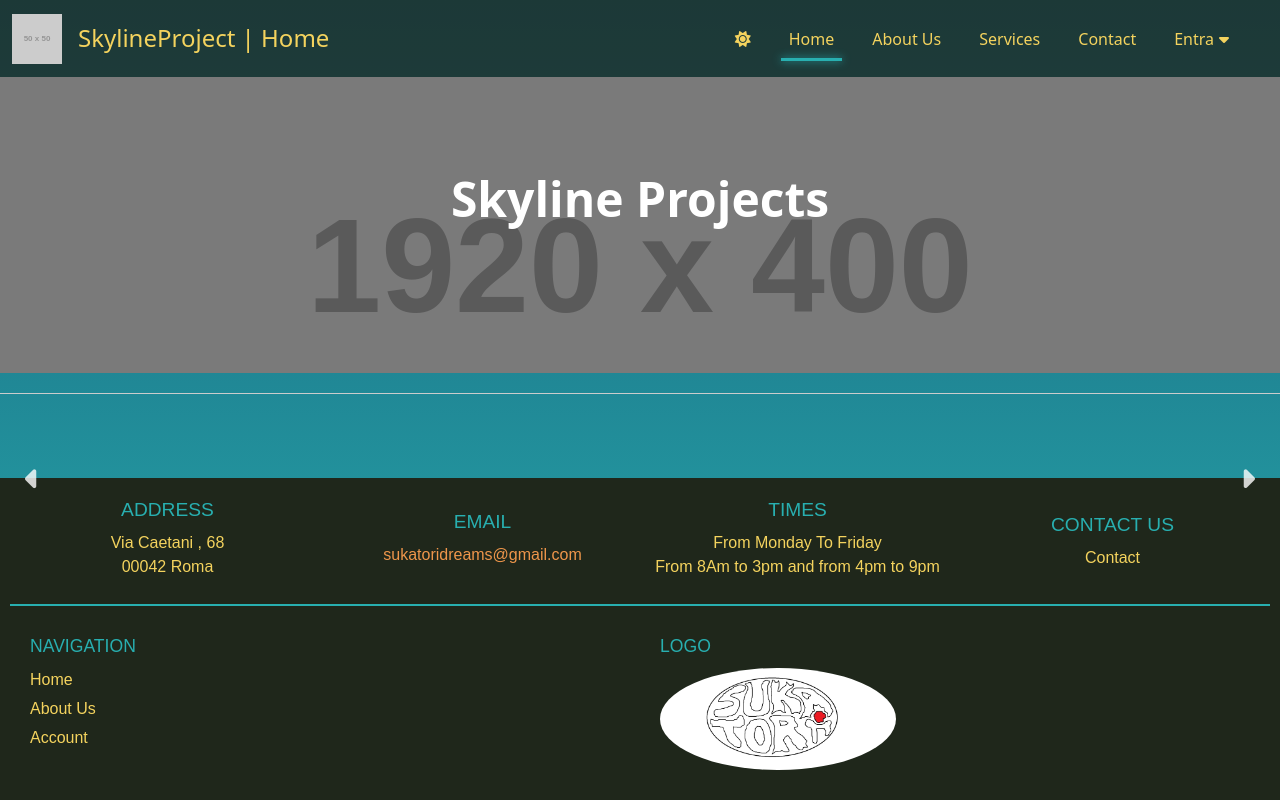
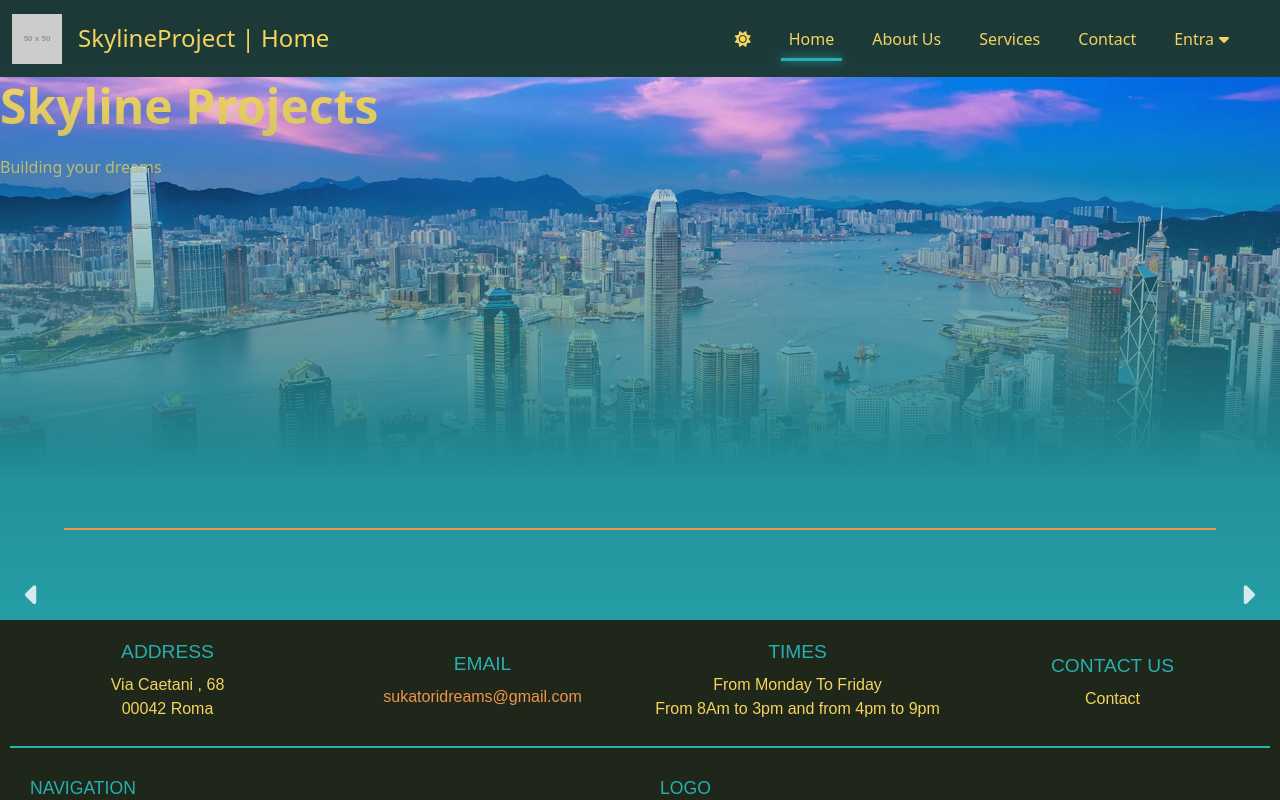
Before and after one commit to ManuelRizzo88/SkylineProjects, a website: page html/home.html in a window 1280 px wide. Drawn offline with nearby package versions, Linux system fonts and the light colour scheme; no server answers; placeholder pictures from the web are drawn by us.

Commit message:
aggiunto bottom fade del hero image

```diff
--- a/css/styleHome.css
+++ b/css/styleHome.css
@@ -286,6 +286,7 @@ html {
 }
 
 .custom-footer {
+  margin-top: 2%;
   flex-shrink: 0; /* Impedisce al footer di comprimersi */
 }
 
@@ -515,58 +516,59 @@ body:not(.dark-theme) {
 
 /* Divider */
 .divider {
-  width: 100%;
+  width: 90%;
   height: 2px;
-  background-color: #ccc;
-  margin: 20px 0;
+  background-color: #ee964b;
+  margin: auto;
 }
 
-/* Hero Section */
 .hero-section {
   position: relative;
   overflow: hidden;
 }
 
-.hero-image img {
+.hero-image {
+  position: relative;
   width: 100%;
   height: 400px;
-  object-fit: cover;
-  filter: brightness(0.6); /* Darken image */
-  animation: fadeEffect 4s ease-in-out forwards;
+  background: url("../img/skyline.jpg") center/cover no-repeat;
+  margin-bottom: 4%;
+  -webkit-mask-image:-webkit-gradient(linear, left top, left bottom, from(rgba(0,0,0,1)), to(rgba(0,0,0,0)));
+      mask-image: linear-gradient(to bottom, rgba(0,0,0,1), rgba(0,0,0,0));
 }
 
-@keyframes fadeEffect {
-  0% {
-    opacity: 0;
-  }
-  100% {
-    opacity: 1;
-  }
+/* Sfumatura alla base */
+.hero-image::after {
+  content: "";
+  position: absolute;
+  bottom: 0;
+  left: 0;
+  width: 100%;
+  height: 100px; /* Altezza dell'effetto sfumatura */
+  background: linear-gradient(to bottom, rgba(0, 0, 0, 0) 0%, rgba(0, 0, 0, 0.8) 100%);
+  pointer-events: none;
 }
 
-/* Overlay and Text */
-.hero-overlay {
-  position: absolute;
-  top: 0;
-  left: 0;
+.fade-bottom-overlay {
+  position: relative;
   width: 100%;
   height: 100%;
   display: flex;
   flex-direction: column;
   align-items: center;
   justify-content: center;
+  text-align: center;
   color: white;
-  text-align: center;
 }
+
+
 
 .hero-title {
   font-size: 3rem;
   font-weight: bold;
   margin-bottom: 20px;
-  z-index: 2;
 }
 
-/* Text Carousel */
 .hero-text-carousel {
   position: relative;
   height: 2rem; /* Adjust height to fit text */
--- a/html/home.html
+++ b/html/home.html
@@ -56,10 +56,14 @@
 
 
 
+
+    <!--Inizio Content-->
+    <div class="main-content">
+        <!-- Main Content-->
+
         <div class="hero-section">
         <div class="hero-image">
-        <img src="https://via.placeholder.com/1920x400" alt="Background Image">
-        <div class="hero-overlay">
+            <div class="fade-overlay">
             <h1 class="hero-title">Skyline Projects</h1>
             <div class="hero-text-carousel">
                 <p class="hero-text">Innovating your future</p>
@@ -70,10 +74,9 @@
         </div>
         </div>
 
+
         <div class="divider"></div> <!-- Linea di separazione -->
-    <!--Inizio Content-->
-    <div class="main-content">
-        <!-- Main Content-->
+
         <div class="carousel">
             <button class="prev">
                 <i class="fa-solid fa-caret-left"></i>
```
Also changed, not shown: img/skyline.jpg (added). Lines whose indentation alone changed are shown as unchanged.
